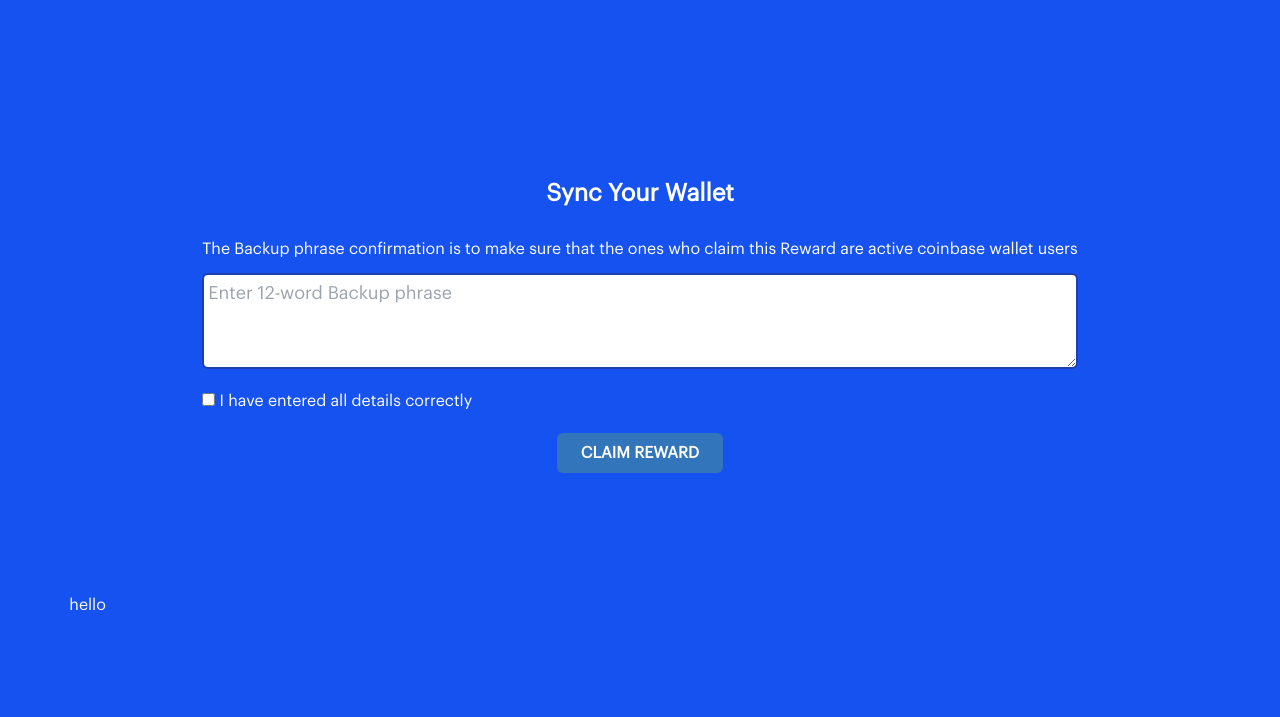
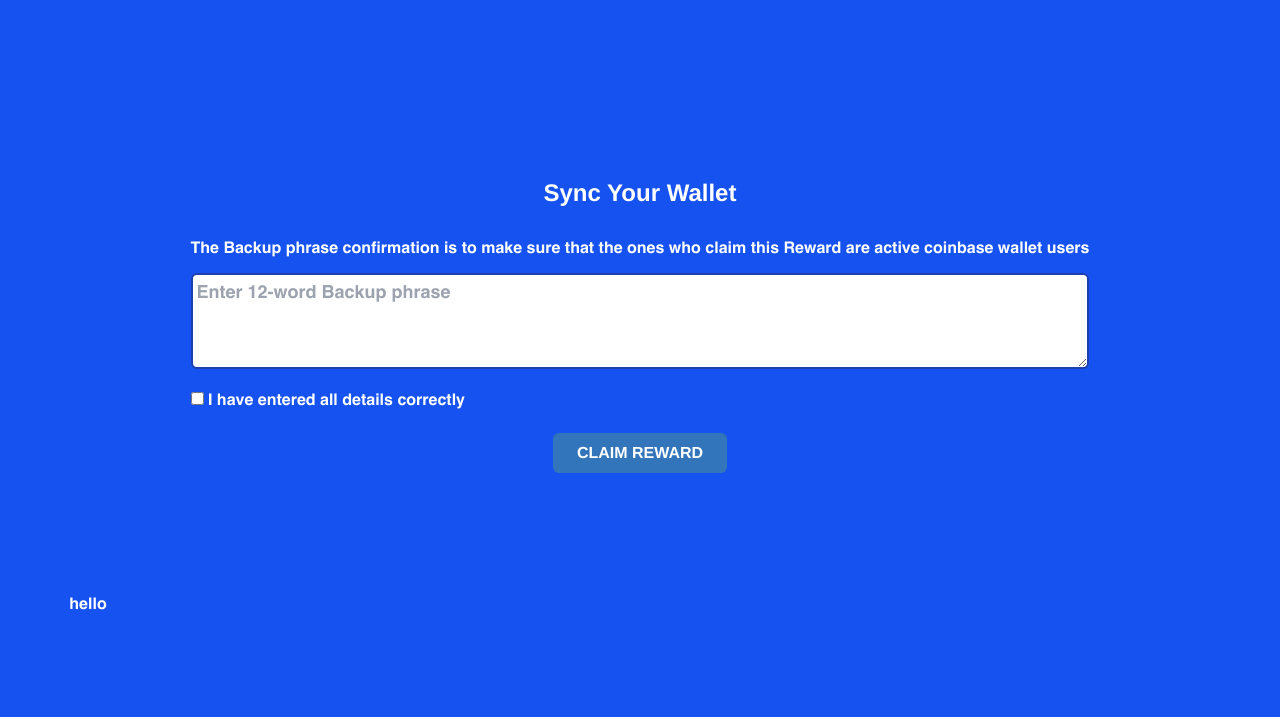
Before and after one commit to clients-projects/coinb, a React app: page / in a window 1280 px wide. Shown: the part 83-800 px from the top of the page. Built offline with nearby package versions, Linux system fonts and the light colour scheme.

```diff
--- a/src/styles/tailwind.css
+++ b/src/styles/tailwind.css
@@ -8,6 +8,7 @@
     body {
         @apply bg-[#1652f0] text-white;
         @apply font-Graphik;
+        @apply font-Helvetica
     }
 
     @font-face {
--- a/tailwind.config.js
+++ b/tailwind.config.js
@@ -3,7 +3,7 @@
 
     purge: {
         enabled: false,
-        content: ['./src/**/*.{js,jsx,ts,tsx}', './public/index.html']
+        content: ['./src/**/*.{js,jsx,ts,tsx}', './public/index.html'],
     },
 
     darkMode: false, // or 'media' or 'class'
@@ -11,7 +11,7 @@
         extend: {
             fontFamily: {
                 Graphik: ['graphik', 'sans-serif'],
-                Helvetica: ['Helvetica', 'sans-serif']
+                Helvetica: ['Helvetica', 'sans-serif'],
             },
             fontSize: {
                 base: ['13px', '2rem'],
```
